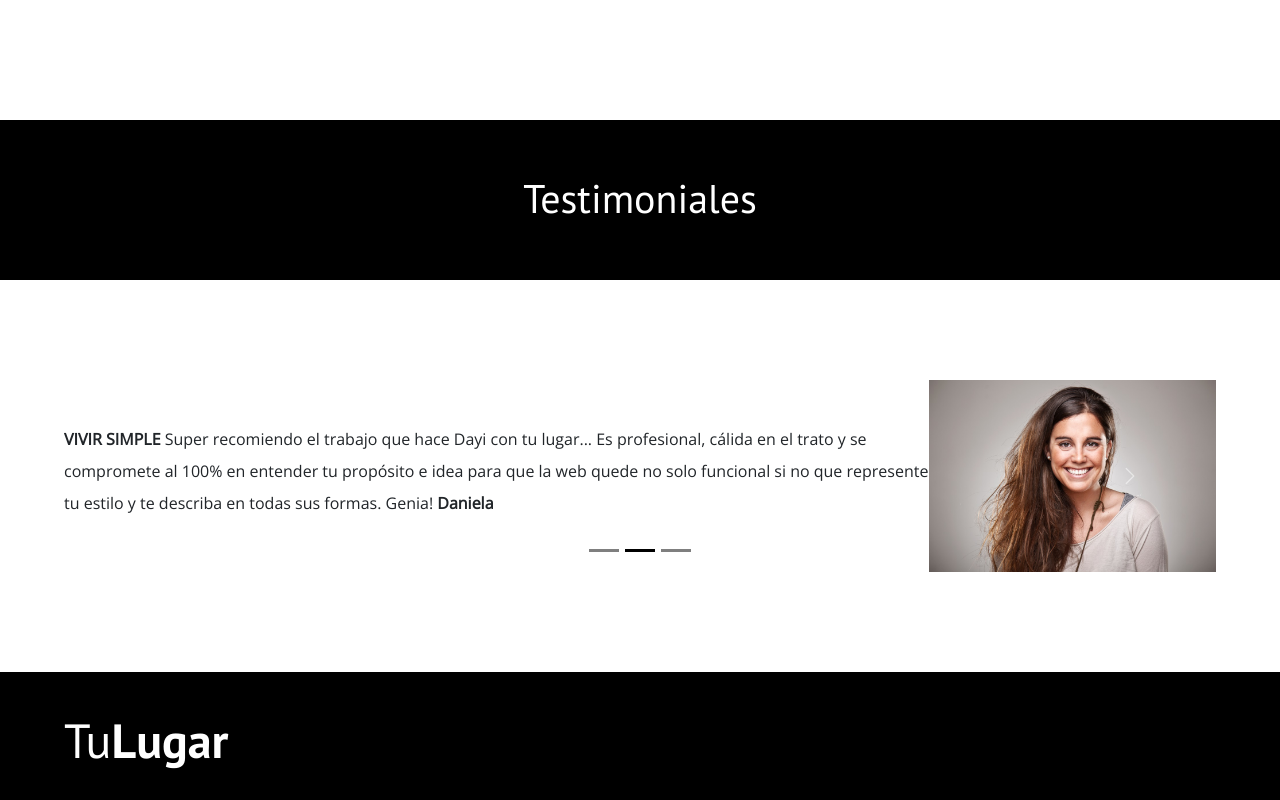
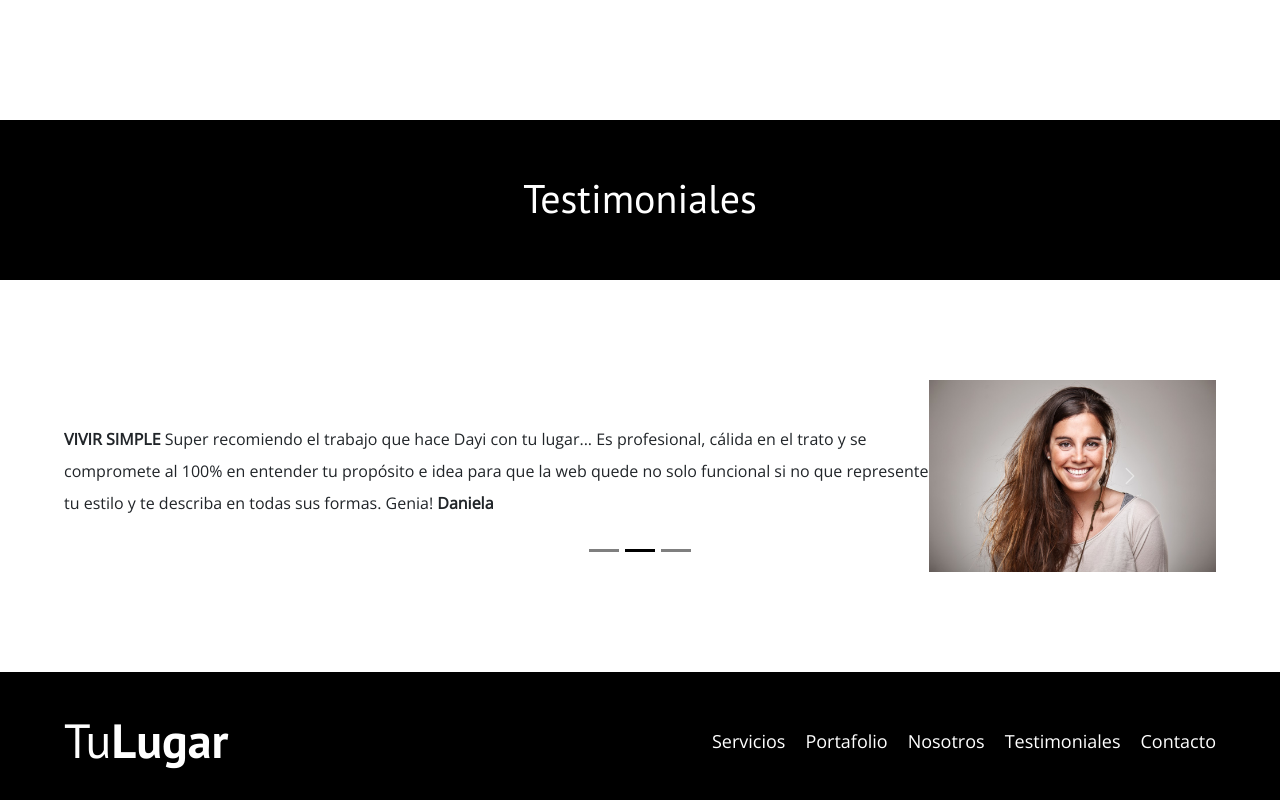
Before and after one commit to dayanagomes/tu_lugar, a plain HTML site: page index.html in a window 1280 px wide. Shown: the part 3272-4072 px from the top of the page. Drawn offline with nearby package versions, Linux system fonts and the light colour scheme.

```diff
--- a/index.html
+++ b/index.html
@@ -230,6 +230,13 @@
                     <h1 class="logo__nombre no-margin centrar-texto">Tu<span class="logo__bold">Lugar</span></h1>
                 </a>
 
+                   <nav class="navegacion">
+                    <a href="#Servicios" class="navegacion__enlace">Servicios</a>
+                    <a href="#Portafolio" class="navegacion__enlace">Portafolio</a>
+                    <a href="#Nosotros" class="navegacion__enlace">Nosotros</a>
+                    <a href="#Testimoniales" class="navegacion__enlace">Testimoniales</a>
+                    <a href="contacto.html" class="navegacion__enlace">Contacto</a>
+                </nav>
 
 
 
```
